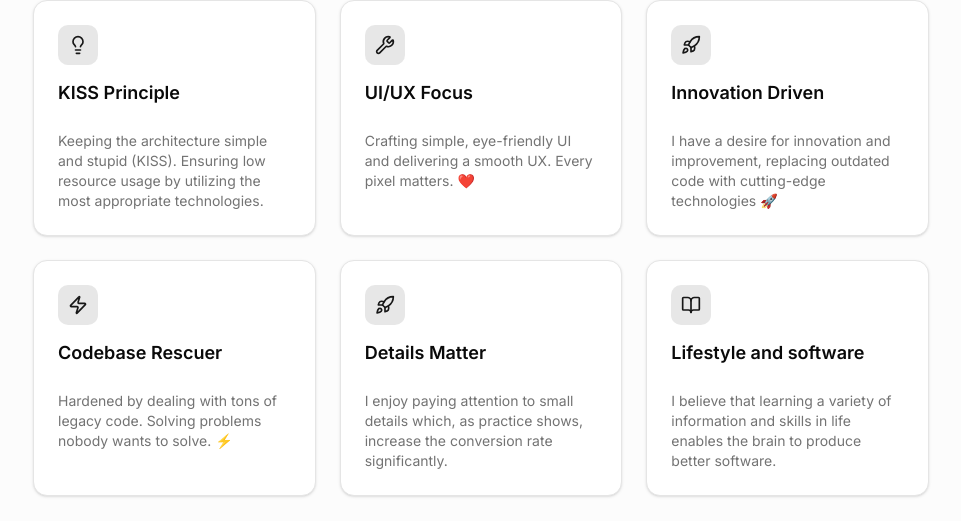
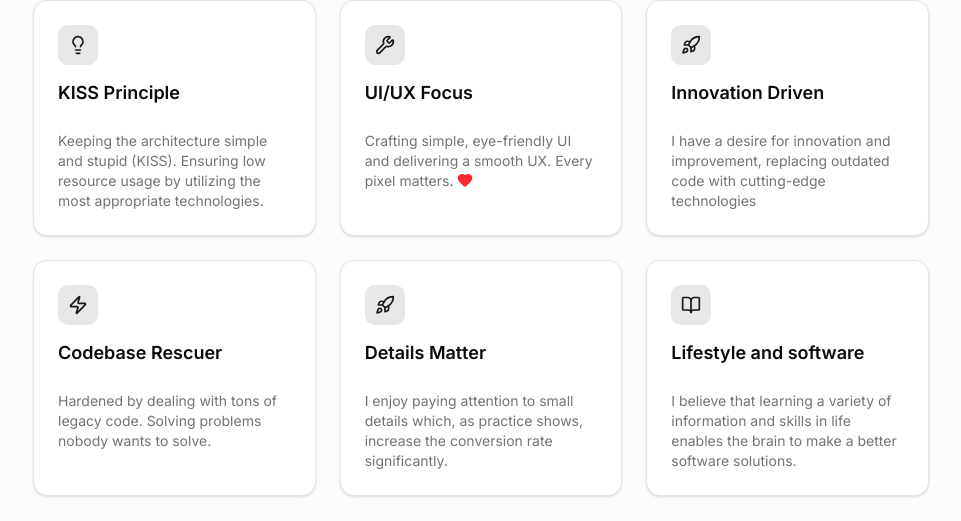
Before and after one commit to l-you/about-me, a Next.js app: page / in a window 1280 px wide. Shown: the part 699-1220 px from the top of the page, without its empty margins (159-1120 px from the left). Built offline with nearby package versions, Linux system fonts and the light colour scheme.

Commit message:
fix: adjust text

```diff
--- a/src/about-me/AboutMeContent.tsx
+++ b/src/about-me/AboutMeContent.tsx
@@ -11,6 +11,7 @@ import {
 	Code2,
 	Database,
 	Gamepad2,
+	HeartIcon,
 	Lightbulb,
 	Mail,
 	MapPin,
@@ -130,18 +131,21 @@ const AboutMeContent: FunctionComponent = () => {
 							<AboutCard
 								icon={<Wrench className="size-5" />}
 								title="UI/UX Focus"
-								description="Crafting simple, eye-friendly UI and delivering a smooth UX. Every pixel matters. ❤️"
+								description="Crafting simple, eye-friendly UI and delivering a smooth UX. Every pixel matters. "
+								endIcon={
+									<HeartIcon className="size-4 inline mb-1 text-red-500 fill-red-500" />
+								}
 							/>
 
 							<AboutCard
 								icon={<Rocket className="size-5" />}
 								title="Innovation Driven"
-								description="I have a desire for innovation and improvement, replacing outdated code with cutting-edge technologies 🚀"
+								description="I have a desire for innovation and improvement, replacing outdated code with cutting-edge technologies"
 							/>
 							<AboutCard
 								icon={<Zap className="size-5" />}
 								title="Codebase Rescuer"
-								description="Hardened by dealing with tons of legacy code. Solving problems nobody wants to solve. ⚡"
+								description="Hardened by dealing with tons of legacy code. Solving problems nobody wants to solve."
 							/>
 							<AboutCard
 								icon={<Rocket className="size-5" />}
@@ -151,7 +155,7 @@ const AboutMeContent: FunctionComponent = () => {
 							<AboutCard
 								icon={<BookOpen className="size-5" />}
 								title="Lifestyle and software"
-								description="I believe that learning a variety of information and skills in life enables the brain to produce better software."
+								description="I believe that learning a variety of information and skills in life enables the brain to make a better software solutions."
 							/>
 						</div>
 
@@ -253,7 +257,7 @@ const AboutMeContent: FunctionComponent = () => {
 								href="https://github.com/l-you/about-me"
 								target="_blank"
 								rel="noopener noreferrer"
-								className="underline decoration-1 underline-offset-2 transition-colors underline-offset-3 hover:text-foreground">
+								className="underline decoration-1 transition-colors underline-offset-3 hover:text-foreground">
 								Explore source code
 							</Link> of this web page
 								</p>
@@ -272,7 +276,8 @@ const AboutCard: FunctionComponent<{
 	icon: React.ReactNode
 	title: string
 	description: string
-}> = ({icon, title, description}) => (
+	endIcon?: React.ReactNode
+}> = ({icon, title, description, endIcon}) => (
 	<Card className="group transition-all hover:shadow-md">
 		<CardHeader className="">
 			<div className="mb-2 flex h-10 w-10 items-center justify-center rounded-lg bg-primary/10 text-primary">
@@ -281,7 +286,7 @@ const AboutCard: FunctionComponent<{
 			<CardTitle className="text-lg">{title}</CardTitle>
 		</CardHeader>
 		<CardContent>
-			<p className="text-sm text-muted-foreground">{description}</p>
+			<p className="text-sm text-muted-foreground">{description}{endIcon}</p>
 		</CardContent>
 	</Card>
 )
```
